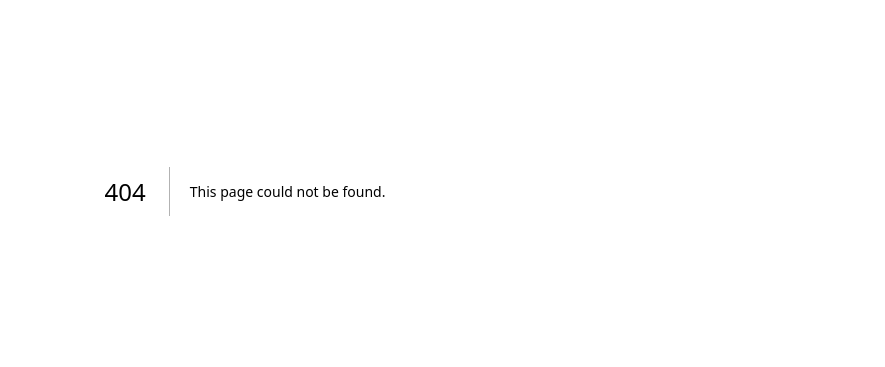
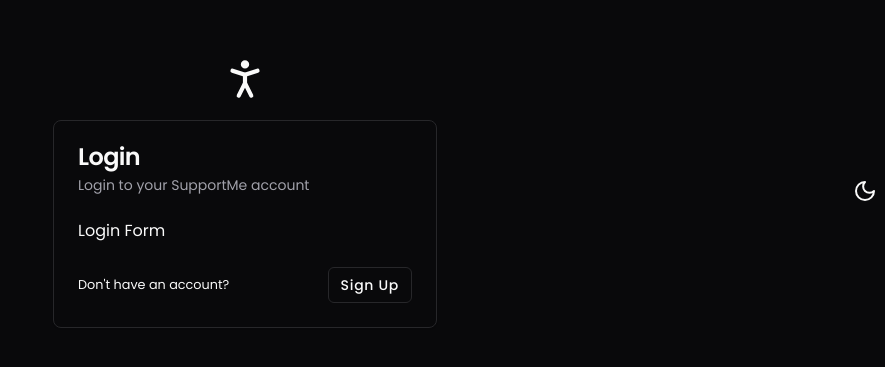
Before and after one commit to RRFayad/Shadcn, a Next.js app in the folder support-me-app/: page /login in a window 1280 px wide. Before the commit this address had no page. Shown: the part 209-576 px from the top of the page, without its empty margins (395-1280 px from the left). Built offline with nearby package versions, Linux system fonts and the light colour scheme.

Commit message:
S03(Login Form):9. Add the login page and card

```diff
--- /dev/null
+++ b/support-me-app/src/app/(logged-out)/login/page.tsx
@@ -0,0 +1,37 @@
+"use client";
+import Link from "next/link";
+import { Button } from "@/components/ui/button";
+import {
+  Card,
+  CardHeader,
+  CardTitle,
+  CardContent,
+  CardDescription,
+  CardFooter,
+} from "@/components/ui/card";
+
+import { PersonStandingIcon } from "lucide-react";
+
+function LoginPage() {
+  return (
+    <>
+      <PersonStandingIcon size={50} />
+      <Card className="w-full max-w-sm">
+        <CardHeader>
+          <CardTitle>Login</CardTitle>
+          <CardDescription>Login to your SupportMe account</CardDescription>
+        </CardHeader>
+        <CardContent>Login Form</CardContent>
+        {/*CardFooter is already display:flex*/}
+        <CardFooter className="justify-between">
+          <small>Don't have an account?</small>
+          <Button asChild variant={"outline"} size={"sm"}>
+            <Link href="/sign-up">Sign Up</Link>
+          </Button>
+        </CardFooter>
+      </Card>
+    </>
+  );
+}
+
+export default LoginPage;
--- /dev/null
+++ b/support-me-app/src/components/ui/card.tsx
@@ -0,0 +1,79 @@
+import * as React from "react"
+
+import { cn } from "@/lib/utils"
+
+const Card = React.forwardRef<
+  HTMLDivElement,
+  React.HTMLAttributes<HTMLDivElement>
+>(({ className, ...props }, ref) => (
+  <div
+    ref={ref}
+    className={cn(
+      "rounded-lg border bg-card text-card-foreground shadow-sm",
+      className
+    )}
+    {...props}
+  />
+))
+Card.displayName = "Card"
+
+const CardHeader = React.forwardRef<
+  HTMLDivElement,
+  React.HTMLAttributes<HTMLDivElement>
+>(({ className, ...props }, ref) => (
+  <div
+    ref={ref}
+    className={cn("flex flex-col space-y-1.5 p-6", className)}
+    {...props}
+  />
+))
+CardHeader.displayName = "CardHeader"
+
+const CardTitle = React.forwardRef<
+  HTMLParagraphElement,
+  React.HTMLAttributes<HTMLHeadingElement>
+>(({ className, ...props }, ref) => (
+  <h3
+    ref={ref}
+    className={cn(
+      "text-2xl font-semibold leading-none tracking-tight",
+      className
+    )}
+    {...props}
+  />
+))
+CardTitle.displayName = "CardTitle"
+
+const CardDescription = React.forwardRef<
+  HTMLParagraphElement,
+  React.HTMLAttributes<HTMLParagraphElement>
+>(({ className, ...props }, ref) => (
+  <p
+    ref={ref}
+    className={cn("text-sm text-muted-foreground", className)}
+    {...props}
+  />
+))
+CardDescription.displayName = "CardDescription"
+
+const CardContent = React.forwardRef<
+  HTMLDivElement,
+  React.HTMLAttributes<HTMLDivElement>
+>(({ className, ...props }, ref) => (
+  <div ref={ref} className={cn("p-6 pt-0", className)} {...props} />
+))
+CardContent.displayName = "CardContent"
+
+const CardFooter = React.forwardRef<
+  HTMLDivElement,
+  React.HTMLAttributes<HTMLDivElement>
+>(({ className, ...props }, ref) => (
+  <div
+    ref={ref}
+    className={cn("flex items-center p-6 pt-0", className)}
+    {...props}
+  />
+))
+CardFooter.displayName = "CardFooter"
+
+export { Card, CardHeader, CardFooter, CardTitle, CardDescription, CardContent }
```
Also changed, not shown: 1 other file (tests, documents, lock files or other folders).
